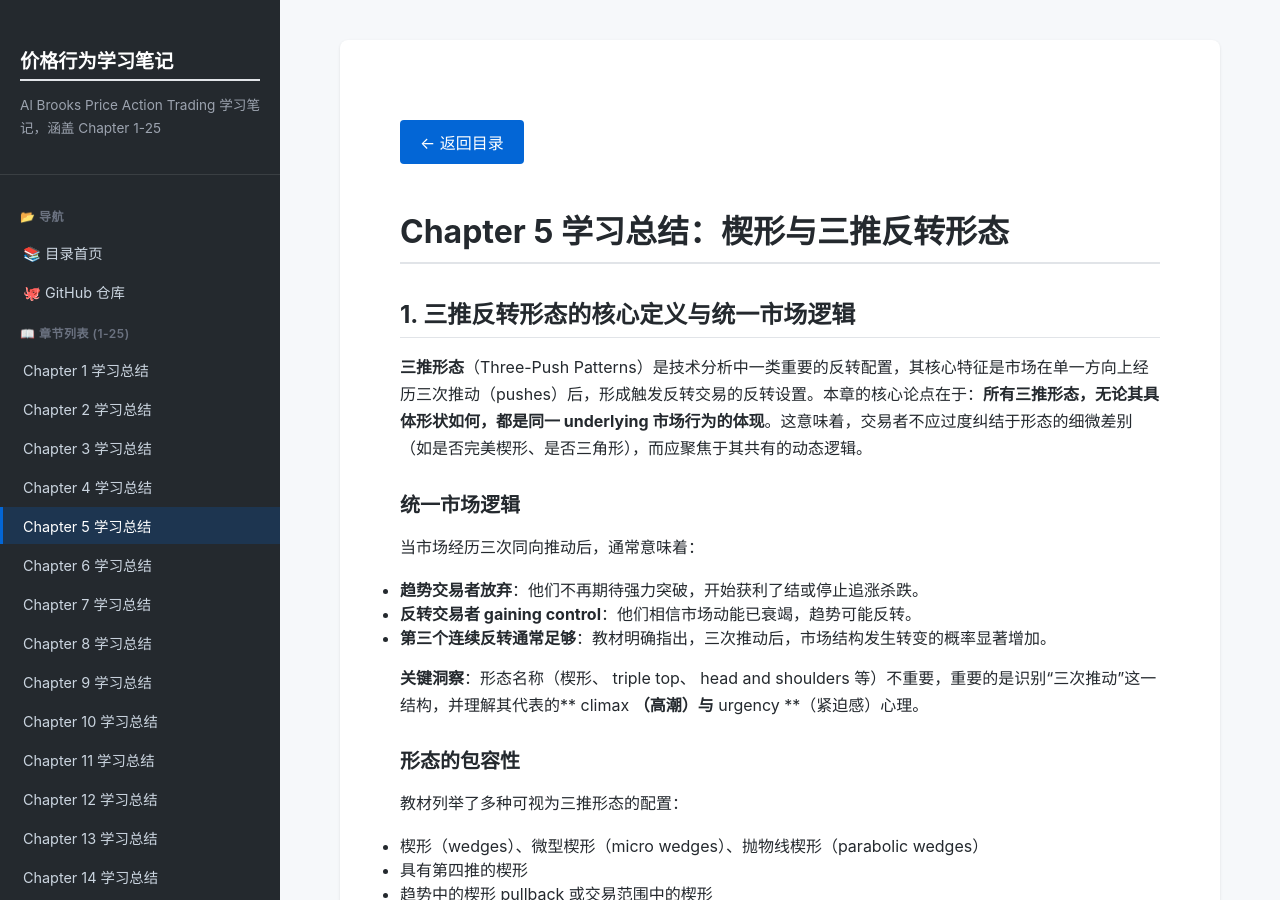
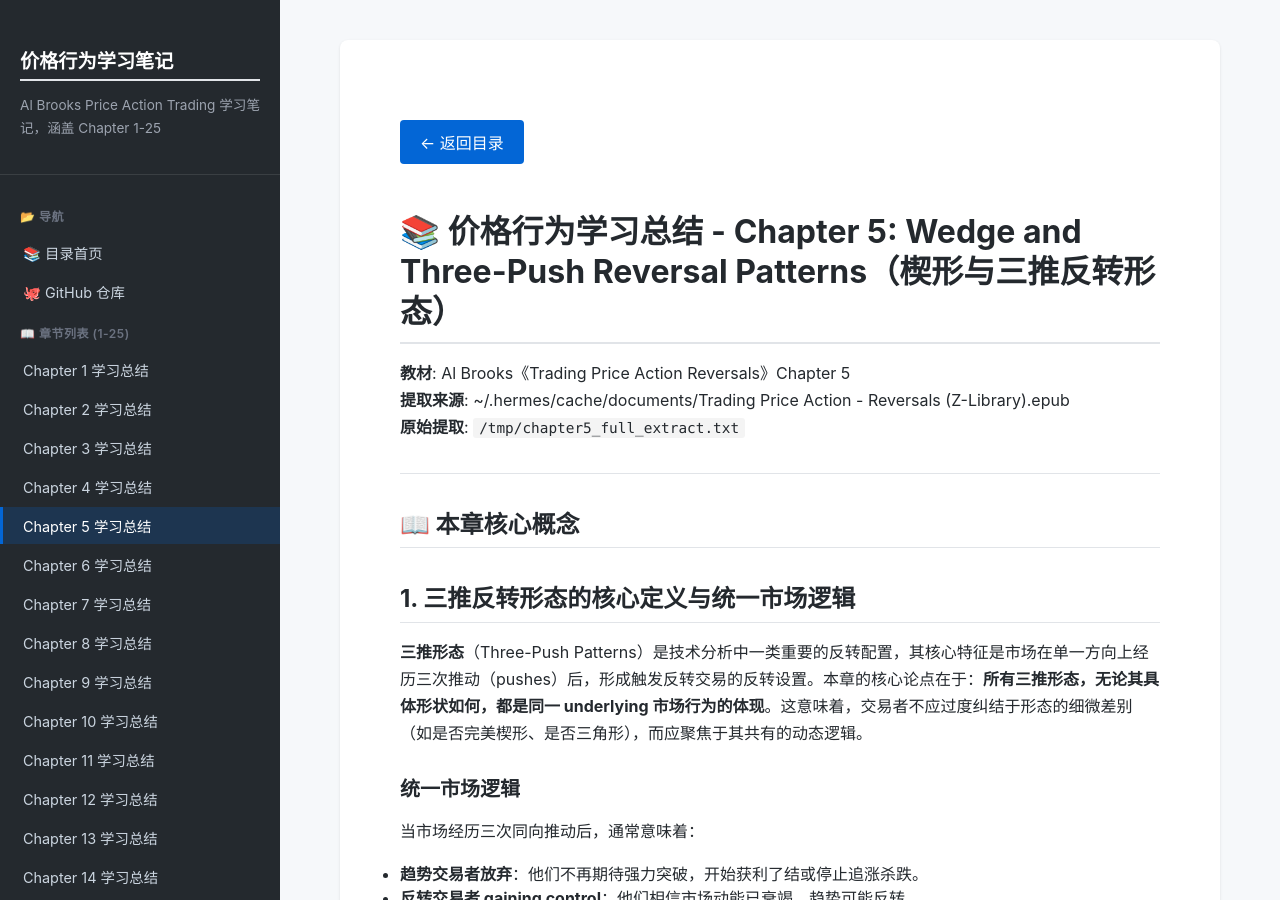
Before and after one commit to stephenki/price-action-notes, a Jekyll site: the page built from chapter-5.md, in a window 1280 px wide and 900 px high. Built offline with Jekyll 4.4.1, drawn with Linux system fonts in a browser that asks for light colours.

Commit message:
fix: 统一 Chapter 5 格式（Book 1 Reversals 标准）

```diff
--- a/chapter-5.md
+++ b/chapter-5.md
@@ -3,7 +3,16 @@ layout: sidebar
 title: "Chapter 5 学习总结"
 chapter: 5
 ---
-# Chapter 5 学习总结：楔形与三推反转形态
+
+# 📚 价格行为学习总结 - Chapter 5: Wedge and Three-Push Reversal Patterns（楔形与三推反转形态）
+
+**教材**: Al Brooks《Trading Price Action Reversals》Chapter 5
+**提取来源**: ~/.hermes/cache/documents/Trading Price Action - Reversals (Z-Library).epub
+**原始提取**: `/tmp/chapter5_full_extract.txt`
+
+---
+
+## 📖 本章核心概念
 
 ## 1. 三推反转形态的核心定义与统一市场逻辑
 
```
